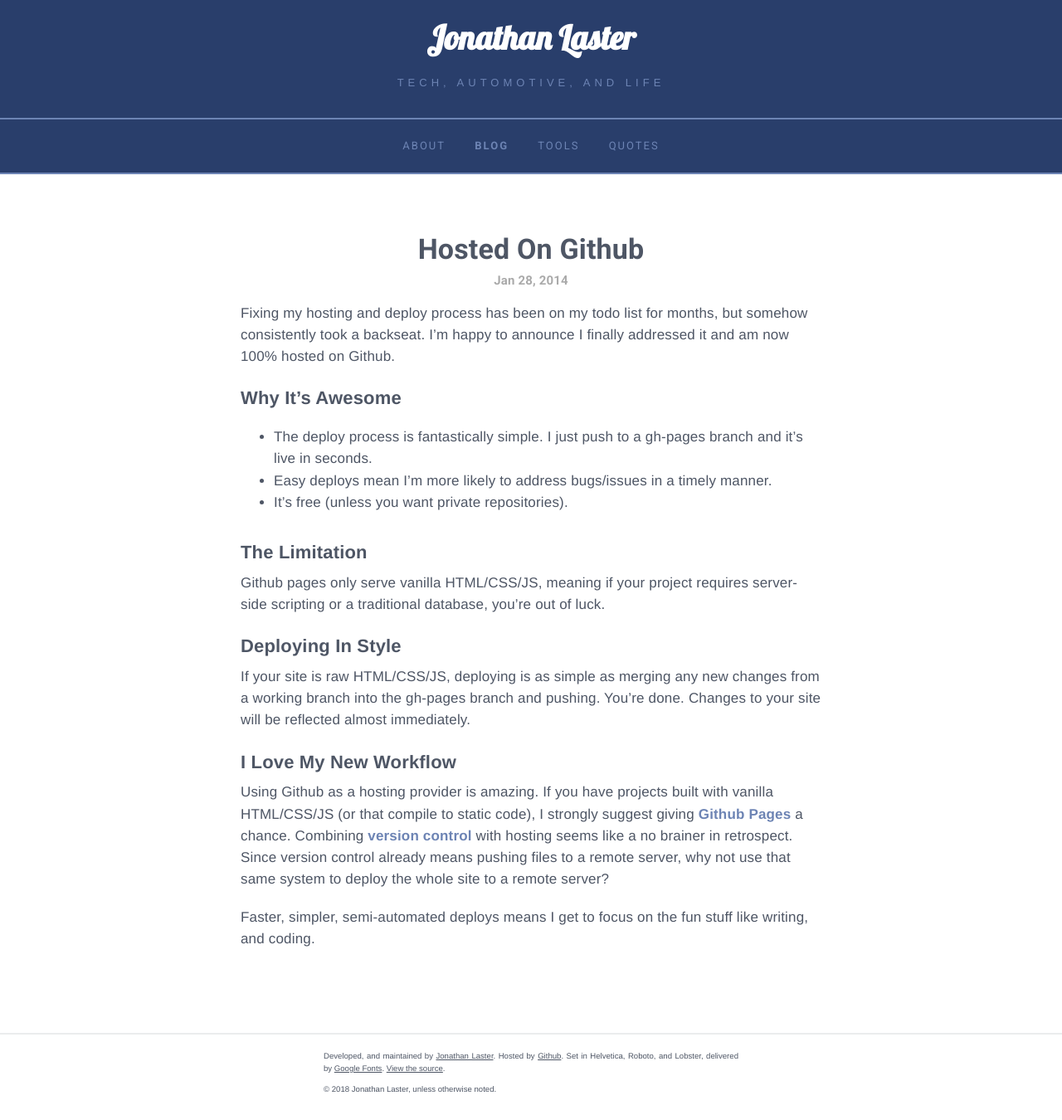
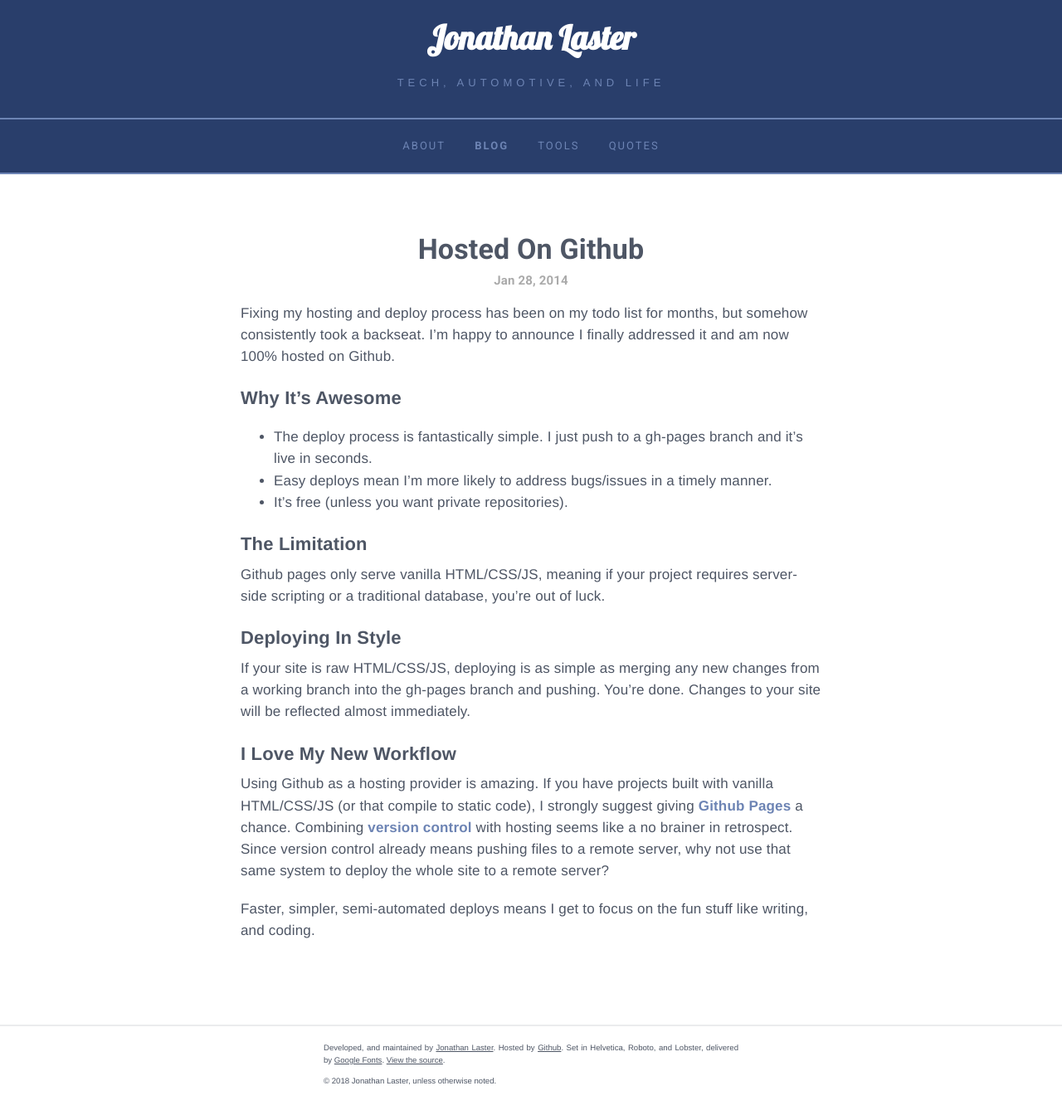
Before and after one commit to last-dev/jdl.io, a Jekyll site: the page built from _posts/2014-01-28-hosted-on-github.md, in a window 1280 px wide. Shown: the whole page at 83% size. Built offline with Jekyll 4.4.1, drawn with Linux system fonts in a browser that asks for light colours; nearby versions of some CDN libraries.

Commit message:
Changed bottom margin for all ul and ol elements from 30px to 20px.

```diff
--- a/css/main.sass
+++ b/css/main.sass
@@ -24,8 +24,11 @@ a
   color: #000000
   text-decoration: underline
 
-header, main, blockquote, ul, ol, h1, h2
+header, main, blockquote, h1, h2
   margin-bottom: 30px
+
+ul, ol
+    margin-bottom: 20px
 
 p
   margin-top: 0
```
